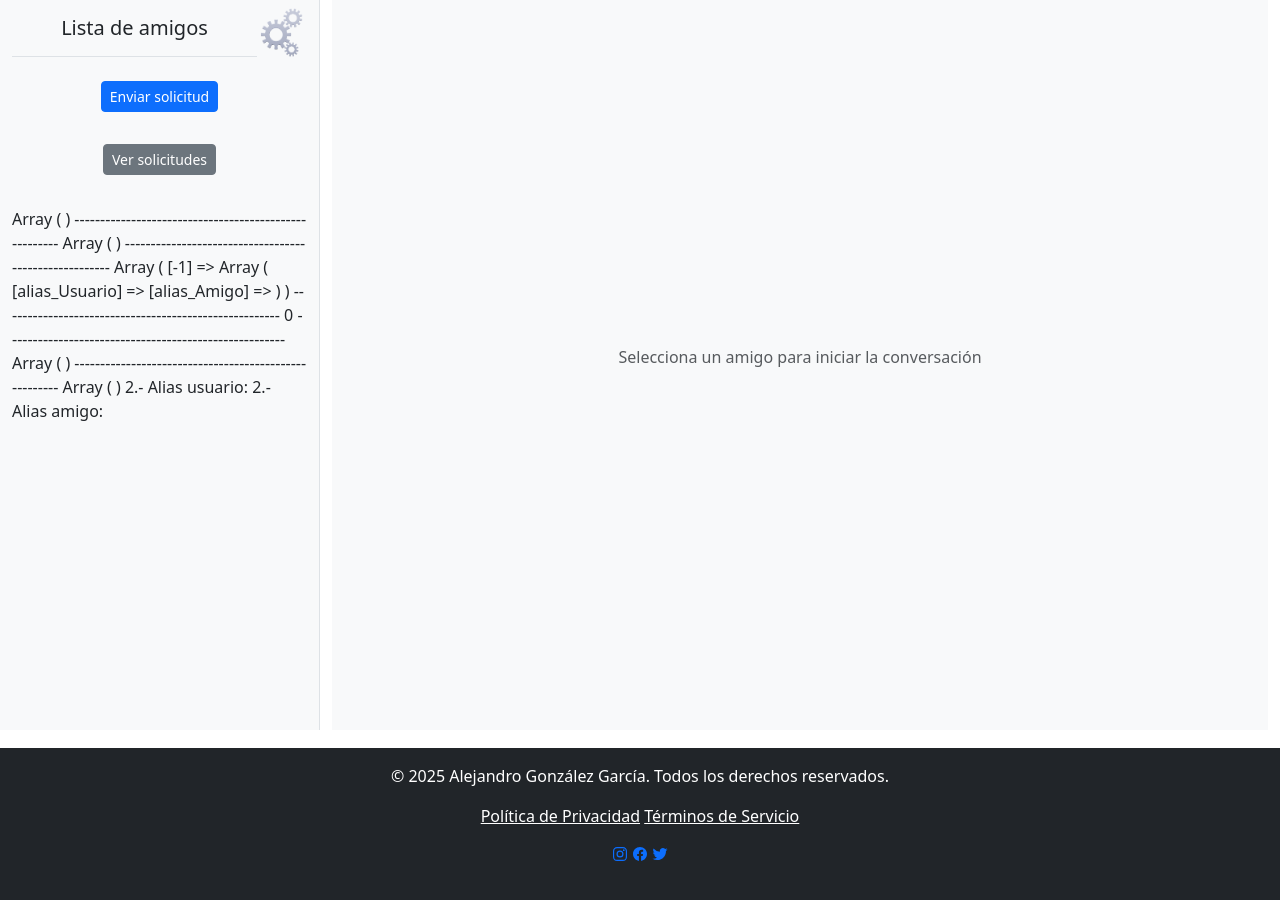
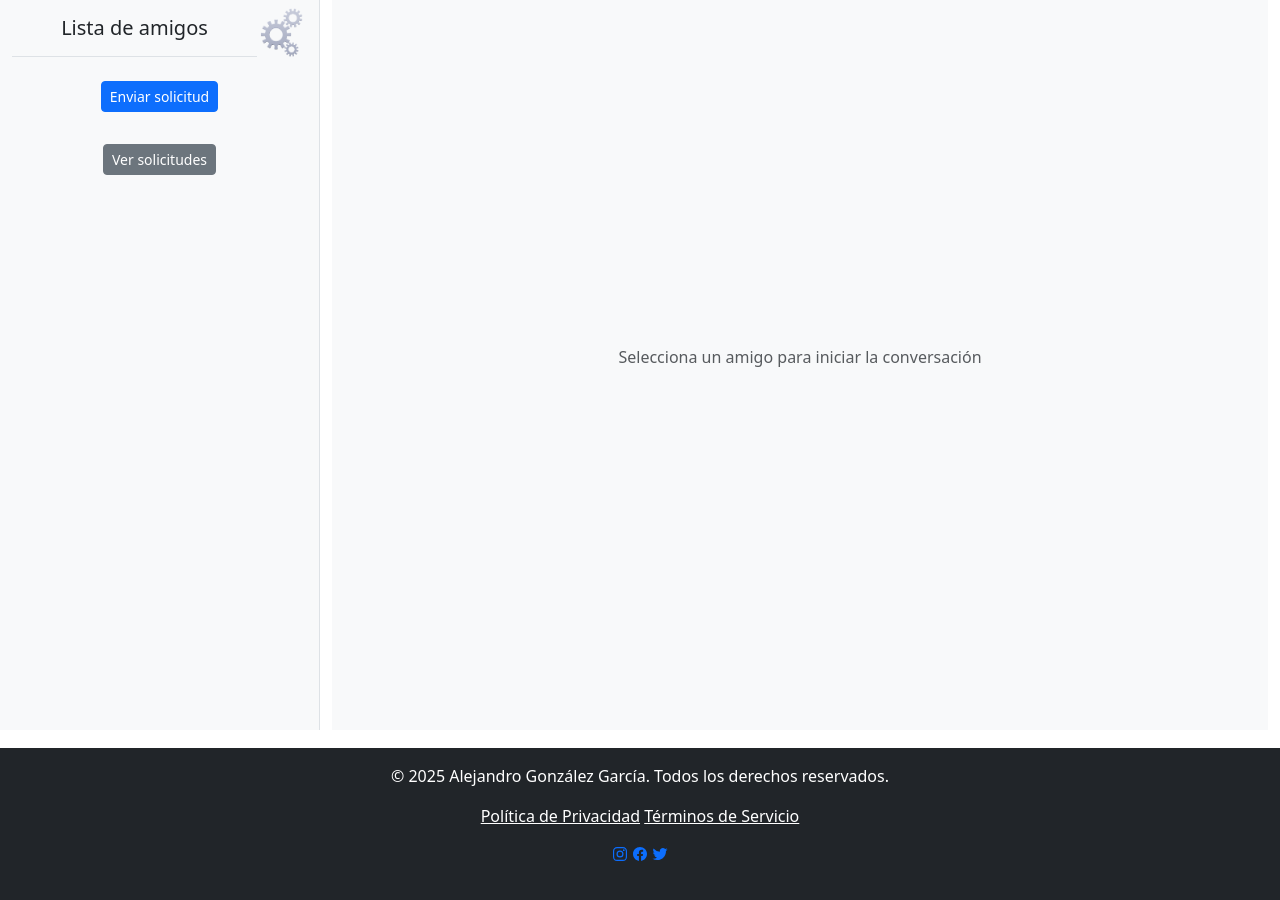
Before and after one commit to Agongar26/mensajeria, a PHP site: page /php/index.php in a window 1280 px wide. Shown: the part 54-954 px from the top of the page. Run offline with PHP 8.4, Linux system fonts and the light colour scheme; the visitor is signed in with stand-in values (Sample User, id 1); tables that the repository leaves empty or names only in its code hold one stand-in row (values such as "Sample post").

Commit message:
Mensajeria V1.2

```diff
--- a/php/actualizar_estado_mensajes.php
+++ b/php/actualizar_estado_mensajes.php
@@ -19,7 +19,7 @@
     die("Conexión fallida: " . $conn->connect_error);
 }
 
-// Obtener lista de amigos del usuario
+// Obtener mensajes de la conversación
 $emisor = $_POST['alias_Amigo'];
 $receptor = $_POST['alias_Usuario'];
 $leido = true;
@@ -31,6 +31,7 @@
 $stmt->bind_param("sssss", $leido, $emisor, $receptor, $receptor, $emisor);
 $stmt->execute();
 
+// Id del amigo seleccionado
 $idAmigo = $_POST['idAmigo'];
 
 // Redirigir a la página principal junto al id del usuairo como ruta
--- a/php/eliminarCuenta.php
+++ b/php/eliminarCuenta.php
@@ -21,6 +21,7 @@
 
 $alias = $_POST['alias'];
 
+// Consulta para eliminar la cuenta
 $Query = "DELETE
         FROM usuario
         WHERE alias = ?";
@@ -28,7 +29,7 @@
 $stmt->bind_param("s", $alias);
 $stmt->execute();
 
-// Redirigir a la página principal junto al id del usuairo como ruta
+// Redirigir a la página de cerrar sesión
 header("Location: logout.php");
 exit();
 ?>
--- a/php/enviar_mensaje.php
+++ b/php/enviar_mensaje.php
@@ -19,7 +19,7 @@
     die("Conexión fallida: " . $conn->connect_error);
 }
 
-// Obtener lista de amigos del usuario
+// Consulta para agregar el mensaje en la base de datos
 $emisor = $_POST['emisor'];
 $receptor = $_POST['receptor'];
 $mensaje = $_POST['message'];
@@ -30,6 +30,7 @@
 $stmt->bind_param("sssss", $emisor, $receptor, $mensaje, $fechaActual, $leido);
 $stmt->execute();
 
+// Id del amigo seleccionado
 $idAmigo = $_POST['idAmigo'];
 
 // Redirigir a la página principal junto al id del usuairo como ruta
--- a/php/enviar_solicitud.php
+++ b/php/enviar_solicitud.php
@@ -122,7 +122,7 @@
 $stmt->close();
 $conn->close();
 
-// Redirigir a index.php con el mensaje
+// Redirigir a index.php
 header("Location: index.php");
 exit();
 ?>
--- a/php/index.php
+++ b/php/index.php
@@ -51,7 +51,7 @@
 //Para recoger el id de los amigos
 $num = 1;
 
-// Simulación de datos de ejemplo
+// Almacenar lista de amigos
 $friends = [];
 $selectedFriendId = isset($_GET['alias_Amigo']) ? $_GET['alias_Amigo'] : 0;
 
@@ -66,29 +66,6 @@
 $stmt3->execute();
 $chatResult = $stmt3->get_result();
 $mensajes = $chatResult->fetch_all(MYSQLI_ASSOC);
-
-// Cantidad de mensajes no leidos
-$MensajesNoLeidos = [];
-
-$leido = 123;
-
-// Obtener mensajes entre el usuario y el amigo seleccionado
-for($i=0; $i<(count($amigos)-1); $i++){
-    $mensajesQuery = "SELECT mensaje, leido
-    FROM mensaje
-    WHERE (emisor = ? AND receptor = ?)
-    OR (emisor = ? AND receptor = ?)
-    AND leido = ?";
-    $stmt4 = $conn->prepare($mensajesQuery);
-    $stmt4->bind_param("sssss", $amigos[$i]['alias_Usuario'], $_SESSION['alias'], $amigos[$i]['alias_Amigo'], $_SESSION['alias'], $leido);
-    $stmt4->execute();
-    $mensajesResult = $stmt4->get_result();
-    //$MensajesNoLeidos = $mensajesResult->fetch_all(MYSQLI_ASSOC);
-
-    while ($row3 = $mensajesResult->fetch_assoc()) {
-        $MensajesNoLeidos[] = $row3;
-    }
-}
 
 // Cerrar la conexión
 $stmt->close();
@@ -214,13 +191,6 @@
                             <!-- Igualar el id y alias del amigo -->
                             <?php array_push($friends, ['id' => $num, 'alias' => $amigo['alias_Amigo']]);?>
 
-                            <!-- <?/*php echo '<pre>';
-                                print_r($amigo);
-                                echo '</pre>';*/?> -->
-
-                            <!-- Igualar el alias del amigo al seleccionado -->
-                            <?/*php echo $amigo['alias_Amigo'];
-                            $selectedFriendAlias = $amigo['alias_Amigo'];*/?>
                         </li>
                         <?php elseif(strtoupper($amigo['alias_Amigo']) == strtoupper($_SESSION['alias'])) : ?> <!-- Mostrar el alias_Usuario como amigo -->
                         <li class="list-group-item">
@@ -232,19 +202,9 @@
 
                             <button class="btn btn-translucent" type="submit" name="action" value="eliminar"><ion-icon name="trash-outline" style="color: red;"></ion-icon></button> <!-- Botón transparente borrar -->
 
-                            <?php if(count($MensajesNoLeidos) > 0): ?>
-                            <p><?php echo count($MensajesNoLeidos) . " mensajes no leídos"?></p>
-                            <?php endif;?>
                             <!-- Igualar el id y alias del usuario -->
                             <?php array_push($friends, ['id' => $num, 'alias' => $amigo['alias_Usuario']]);?>
 
-                            <!-- <?php/* echo '<pre>';
-                                print_r($amigo);
-                                echo '</pre>';*/?> -->
-
-                            <!-- Igualar el alias del amigo al seleccionado -->
-                            <?php/* echo $amigo['alias_Usuario'];
-                            $selectedFriendAlias = $amigo['alias_Usuario'];*/?>
                         </li>
                         <?php endif;?>
                     <?php
@@ -252,29 +212,6 @@
                     endforeach; ?>
                 </form>
             </ul>
-            <?php print_r($friends)?>
-            <?php print_r(" ------------------------------------------------------ ")?>
-            <?php print_r($solicitudes)?>
-            <?php print_r(" ------------------------------------------------------ ")?>
-            <?php print_r($amigos)?>
-            <?php print_r(" ------------------------------------------------------ ")?>
-            <?php print_r($selectedFriendId)?>
-            <?php print_r(" ------------------------------------------------------ ")?>
-            <?php print_r($mensajes)?>
-            <?php print_r(" ------------------------------------------------------ ")?>
-            <?php print_r($MensajesNoLeidos)?>
-
-            <?php if(strtoupper($_SESSION['alias']) == $amigos[$selectedFriendId-1]['alias_Usuario']): ?>
-            <input type="hidden" name="emisor" value="<?= htmlspecialchars($amigos[$selectedFriendId-1]['alias_Usuario']) ?>">
-            <input type="hidden" name="receptor" value="<?= htmlspecialchars($amigos[$selectedFriendId-1]['alias_Amigo']) ?>">
-            <?php print_r("Alias usuario:" . $amigos[$selectedFriendId-1]['alias_Usuario']) ?>
-            <?php print_r("Alias amigo: " . $amigos[$selectedFriendId-1]['alias_Amigo']) ?>
-            <?php else: ?>
-            <input type="hidden" name="emisor" value="<?= htmlspecialchars($amigos[$selectedFriendId-1]['alias_Amigo']) ?>">
-            <input type="hidden" name="receptor" value="<?= htmlspecialchars($amigos[$selectedFriendId-1]['alias_Usuario']) ?>">
-            <?php print_r("2.- Alias usuario: " . $amigos[$selectedFriendId-1]['alias_Amigo']) ?>
-            <?php print_r("2.- Alias amigo:" . $amigos[$selectedFriendId-1]['alias_Usuario']) ?>
-            <?php endif;?>
 
         </div>
 
@@ -307,7 +244,7 @@
                     <!-- Bucle que muestra todos los mensajes del chat -->
                     <?php for($i=0; $i<count($mensajes); $i++): ?>
                     <div class="flex-grow-1 bg-light p-3">
-                        <!-- Mensajes de ejemplo -->
+                        <!-- Mostrar los mensajes que recibe el usuario registrado -->
                         <?php if($mensajes[$i]['receptor'] === strtoupper($_SESSION['alias'])): ?>
                         <div class="mb-3">
                             <div class="text-start">
@@ -316,6 +253,7 @@
                                 <?php echo date("H:i", strtotime($mensajes[$i]['fechaHora'])); ?>
                             </div>
                         </div>
+                        <!-- Mostrar los mensajes que envía el usuario registrado -->
                         <?php else: ?>
                         <div class="mb-3">
                             <div class="text-end">
@@ -335,14 +273,9 @@
                             <?php if(strtoupper($_SESSION['alias']) == $amigos[$selectedFriendId-1]['alias_Usuario']): ?>
                             <input type="hidden" name="emisor" value="<?= htmlspecialchars($amigos[$selectedFriendId-1]['alias_Usuario']) ?>">
                             <input type="hidden" name="receptor" value="<?= htmlspecialchars($amigos[$selectedFriendId-1]['alias_Amigo']) ?>">
-                            <?php print_r("Emisor:" . $amigos[$selectedFriendId-1]['alias_Usuario']) ?>
-                            <?php print_r("Receptor: " . $amigos[$selectedFriendId-1]['alias_Amigo']) ?>
                             <?php else: ?>
                             <input type="hidden" name="emisor" value="<?= htmlspecialchars($amigos[$selectedFriendId-1]['alias_Amigo']) ?>">
                             <input type="hidden" name="receptor" value="<?= htmlspecialchars($amigos[$selectedFriendId-1]['alias_Usuario']) ?>">
-                            <?php print_r("2.- Emisor: " . $amigos[$selectedFriendId-1]['alias_Amigo']) ?>
-                            <?php print_r("2.- Receptor:" . $amigos[$selectedFriendId-1]['alias_Usuario']) ?>
-                            <?php print_r("2.- IdAmigo:" . $selectedFriendId) ?>
                             <?php endif;?>
 
                             <input type="hidden" name="idAmigo" value="<?= htmlspecialchars($selectedFriendId) ?>">
--- a/php/procesar_solicitud.php
+++ b/php/procesar_solicitud.php
@@ -48,12 +48,12 @@
     $stmt->close();
     $conn->close();
 
-    // Redirigir a la página principal (o donde quieras)
+    // Redirigir a la página principal
     print_r($_POST['action']);
     header("Location: index.php");
     exit();
 } else {
-    // Redirigir con un mensaje de error si faltan datos
+    // Redirigir a la página principal con un mensaje de error si faltan datos
     $_SESSION['mensaje'] = "Datos incompletos para procesar la solicitud.";
     header("Location: index.php");
     exit();
--- a/php/registro.php
+++ b/php/registro.php
@@ -5,7 +5,7 @@
 $servername = "localhost";
 $username = "root";
 $password = "";
-$dbname = "mensajeriaweb";  // Cambiar a la nueva base de datos "mensajeriaweb"
+$dbname = "mensajeriaweb";  // Nombre de la base de datos"
 
 // Crear conexión
 $conn = new mysqli($servername, $username, $password, $dbname);
```
